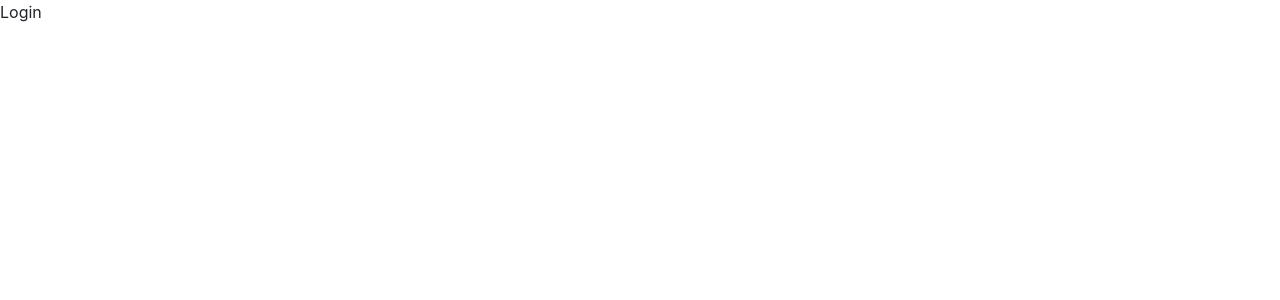
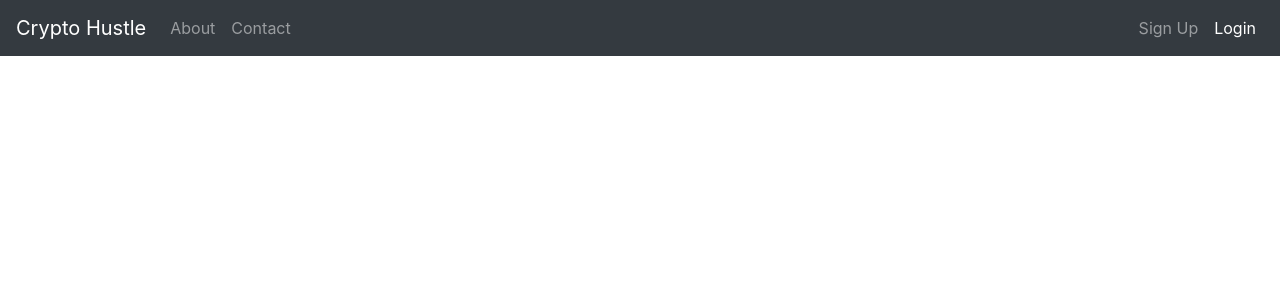
Before and after one commit to mypttwo/cryptohustle, a React (Create React App) app: page /login in a window 1280 px wide. Shown: the top 300 px of the page. Built offline with nearby package versions, Linux system fonts and the light colour scheme.

Commit message:
Adding basic navbar to home, login and signup page

```diff
--- a/src/Containers/Login/login.js
+++ b/src/Containers/Login/login.js
@@ -1,9 +1,12 @@
 import React, {Component} from 'react';
+import Navbar from '../Navbar/navbar';
 
 class Login extends Component{
     render(){
         return (
-            <div>Login</div>
+            <React.Fragment>
+                <Navbar />
+            </React.Fragment>
         )
     }
 }
--- a/src/Containers/Navbar/navbar.js
+++ b/src/Containers/Navbar/navbar.js
@@ -1,9 +1,45 @@
 import React, {Component} from 'react';
-import {Link} from 'react-router-dom';
+import {NavLink, Link} from 'react-router-dom';
 
 const appname = 'Crypto Hustle';
 
 class Navbar extends Component{
+
+    HOME = 1;
+    ABOUT = 2;
+    CONTACT = 3;
+    SIGNUP = 4;
+    LOGIN = 5;
+
+
+    state = {
+        active : this.HOME
+      }
+
+    getClassName = (link) => link === this.state.active? "nav-link active" : "nav-link";
+
+    getNavbarEntries = () => {
+        return (
+            <React.Fragment>
+            <ul className="navbar-nav">
+            <li className="nav-item">
+              <a className={this.getClassName(this.ABOUT)} >About</a>
+            </li>
+            <li className="nav-item">
+              <a className={this.getClassName(this.CONTACT)} >Contact</a>
+            </li>
+           </ul>
+            <ul className="nav navbar-nav ml-auto">
+            <li className="nav-item">
+            <NavLink activeClassName="nav-link active" className="nav-link" to="/signup"><span className="fas fa-user"></span> Sign Up</NavLink>
+            </li>
+            <li className="nav-item">
+            <NavLink activeClassName="nav-link active" className="nav-link" to="/login"><span className="fas fa-user"></span> Login</NavLink>
+            </li>
+          </ul>
+          </React.Fragment>
+        )
+    }
     render(){
         return(
             <nav className="navbar navbar-expand-md bg-dark navbar-dark sticky-top">
@@ -12,7 +48,7 @@ class Navbar extends Component{
               <span className="navbar-toggler-icon"></span>
             </button>
             <div id="navb" className="navbar-collapse collapse hide">
-
+            {this.getNavbarEntries()}
             </div>
           </nav>
         )
--- a/src/Containers/Signup/signup.js
+++ b/src/Containers/Signup/signup.js
@@ -1,9 +1,12 @@
 import React, {Component} from 'react';
+import Navbar from '../Navbar/navbar';
 
 class SignUp extends Component{
     render(){
         return(
-            <div>Sign Up</div>
+            <React.Fragment>
+                <Navbar />
+            </React.Fragment>
         )
     }
 }
```
